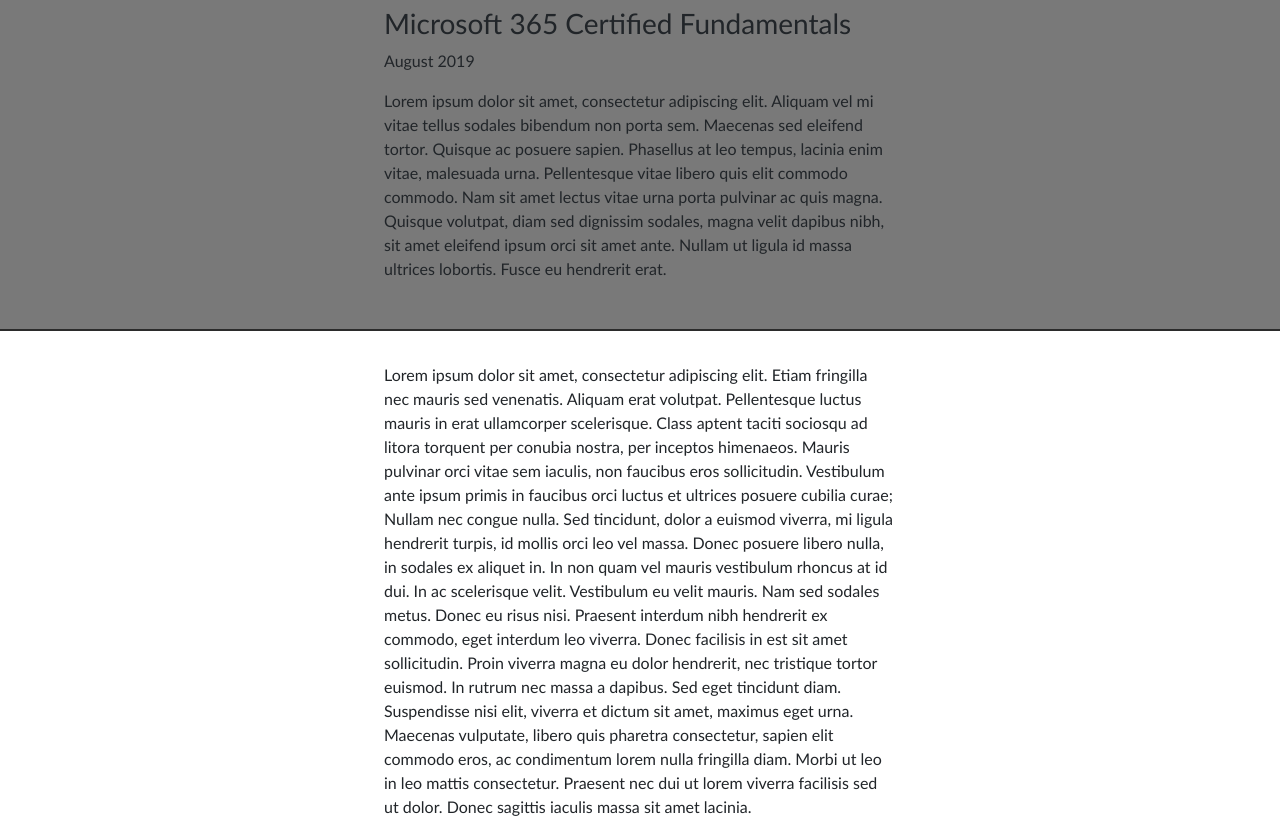
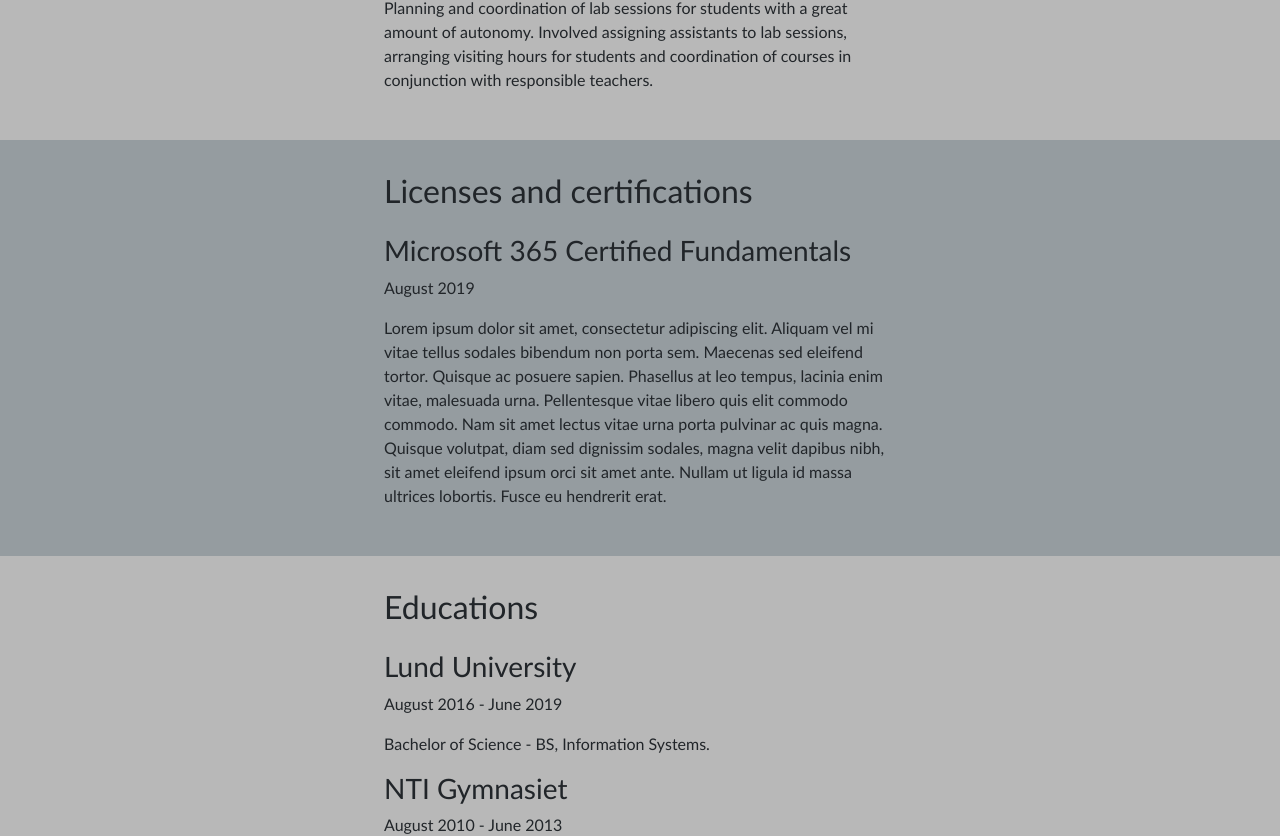
Before and after one commit to dannil/dannil.se, a Vue app: page /experiences in a window 1280 px wide. Shown: the part 763-1599 px from the top of the page. Built offline with nearby package versions, Linux system fonts and the light colour scheme.

Commit message:
Add experiences
Also modify accent colors

```diff
--- a/src/assets/data/experiences.json
+++ b/src/assets/data/experiences.json
@@ -17,6 +17,15 @@
         "2021-05-21"
       ],
       "description": "Development of solutions primarily based on Microsofts Office 365 offerings, enabling people to fully utilize the digital workplace. Tech stacks included C#, JavaScript, ASP.NET and PowerShell."
+    },
+    {
+      "name": "Lund University School of Economics and Management ",
+      "position": "Teacher Assistant",
+      "dateRange": [
+        "2018-09-01",
+        "2019-06-01"
+      ],
+      "description": "Planning and coordination of lab sessions for students with a great amount of autonomy. Involved assigning assistants to lab sessions, arranging visiting hours for students and coordination of courses in conjunction with responsible teachers."
     }
   ],
   "licenses-and-certifications": [
@@ -27,5 +36,23 @@
       ],
       "description": "Lorem ipsum dolor sit amet, consectetur adipiscing elit. Aliquam vel mi vitae tellus sodales bibendum non porta sem. Maecenas sed eleifend tortor. Quisque ac posuere sapien. Phasellus at leo tempus, lacinia enim vitae, malesuada urna. Pellentesque vitae libero quis elit commodo commodo. Nam sit amet lectus vitae urna porta pulvinar ac quis magna. Quisque volutpat, diam sed dignissim sodales, magna velit dapibus nibh, sit amet eleifend ipsum orci sit amet ante. Nullam ut ligula id massa ultrices lobortis. Fusce eu hendrerit erat."
     }
+  ],
+  "educations": [
+    {
+      "name": "Lund University",
+      "dateRange": [
+        "2016-08-01",
+        "2019-06-01"
+      ],
+      "description": "Bachelor of Science - BS, Information Systems."
+    },
+    {
+      "name": "NTI Gymnasiet",
+      "dateRange": [
+        "2010-08-01",
+        "2013-06-01"
+      ],
+      "description": "Electrical and Electronics Engineering."
+    }
   ]
 }
--- a/src/assets/styles/_variables.scss
+++ b/src/assets/styles/_variables.scss
@@ -3,5 +3,5 @@
 $main-background-color: #ffffff;
 $secondary-background-color: #ffffff;
 
-$accent-1-color: #9b9b9b;
-$accent-2-color: #797979;
+$accent-1-color: #b8b8b8;
+$accent-2-color: #959ca0;
--- a/src/views/Experiences.vue
+++ b/src/views/Experiences.vue
@@ -2,7 +2,6 @@
   <div class="experiences-view">
     <div class="container-wrapped-1">
       <h2 class="heading-padding">Employments</h2>
-      <div class="employments-data">
       <div v-for="exp in employments" :key="exp.title">
         <Experience
           :name="exp.name"
@@ -12,10 +11,8 @@
         />
       </div>
     </div>
-    </div>
     <div class="container-wrapped-2">
       <h2 class="heading-padding">Licenses and certifications</h2>
-      <div class="employments-data">
       <div v-for="exp in licensesandcertifications" :key="exp.name">
         <Experience
           :name="exp.name"
@@ -24,6 +21,16 @@
           :dateRange="exp.dateRange"
         />
       </div>
+    </div>
+    <div class="container-wrapped-1">
+      <h2 class="heading-padding">Educations</h2>
+      <div v-for="exp in educations" :key="exp.name">
+        <Experience
+          :name="exp.name"
+          :position="exp.position"
+          :description="exp.description"
+          :dateRange="exp.dateRange"
+        />
       </div>
     </div>
   </div>
@@ -42,7 +49,8 @@
   data() {
     return {
       employments: experiences.employments,
-      licensesandcertifications: experiences['licenses-and-certifications']
+      licensesandcertifications: experiences['licenses-and-certifications'],
+      educations: experiences.educations
     };
   }
 });
```
Lines whose indentation alone changed are shown as unchanged.
